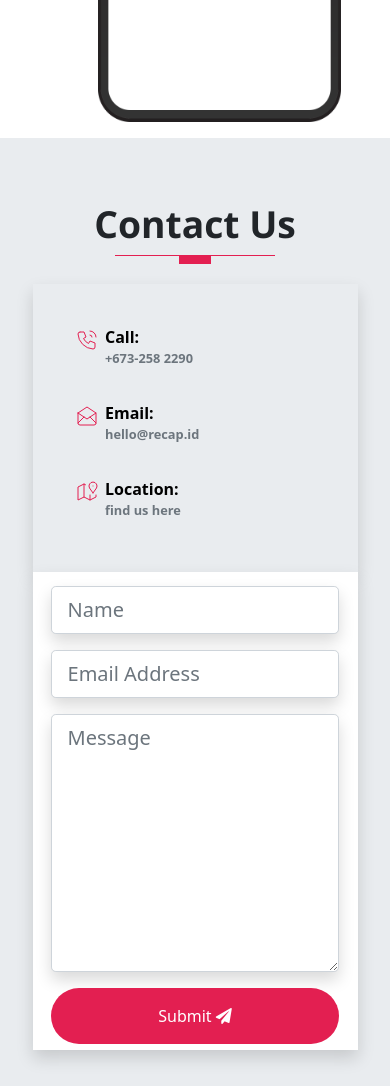
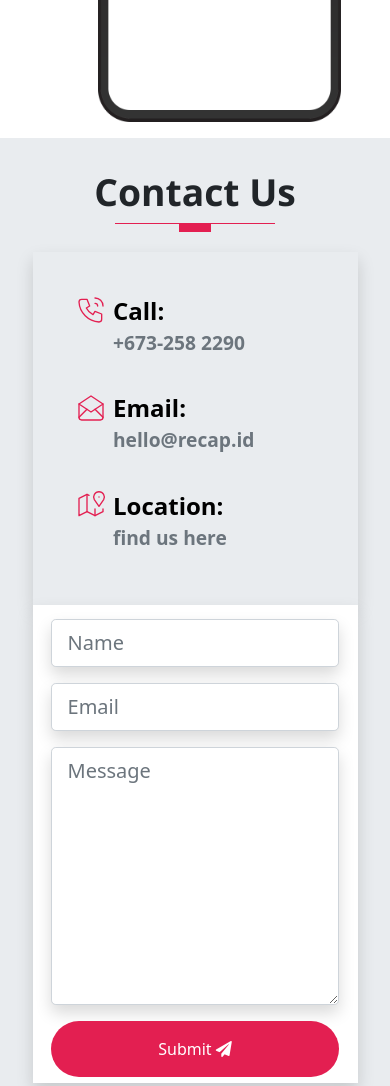
Before and after one commit to mrjiahoe/basmana-landing, a website: page index.html in a window 390 px wide. Shown: the part 5200-6286 px from the top of the page. Drawn offline with nearby package versions, Linux system fonts and the light colour scheme.

Commit message:
adjust contact icon, title responsive

```diff
--- a/index.html
+++ b/index.html
@@ -450,7 +450,7 @@
 									class="shadow form-control-lg form-control">
 							</div>
 							<div class="mb-2 mt-2">
-								<input type="email" placeholder="Email Address" id="inputEmail"
+								<input type="email" placeholder="Email" id="inputEmail"
 									class="shadow form-control-lg form-control">
 							</div>
 							<div class="mb-2 mt-2">
--- a/scss/sections/_contact.scss
+++ b/scss/sections/_contact.scss
@@ -4,6 +4,9 @@
 .get-started {
 	padding: 4rem 0;
 	background-color: $gray-200;
+	@include media-breakpoint-down(md) {
+		padding: 2rem 0;
+	}
 }
 
 .round-corners {
@@ -41,12 +44,12 @@
 	width: 100%;
 
 	&__icon {
-		width: 1.5rem;
+		width: 2rem;
 		stroke: $primary;
 		padding-top: 0.5rem;
 
 		@include media-breakpoint-up(sm) {
-			width: 3rem;
+			width: 2.5rem;
 		}
 	}
 
@@ -56,21 +59,24 @@
 
 		&--title {
 			color: $black;
-			font-size: 1rem;
+			font-size: 1.5rem;
 			text-decoration: none;
 
 			@include media-breakpoint-up(sm) {
 				font-size: 1.6rem;
 			}
+			@include media-breakpoint-up(lg) {
+				font-size: 1.8rem;
+			}
 		}
 
 		&--subtitle {
 			color: $gray-600;
-			font-size: 0.8rem;
+			font-size: 1.2rem;
 			text-decoration: none;
 
-			@include media-breakpoint-up(sm) {
-				font-size: 1.2rem;
+			@include media-breakpoint-up(lg) {
+				font-size: 1.4rem;
 			}
 		}
 	}
```
Also changed, not shown: assets/css/style.css, 1 other file.
